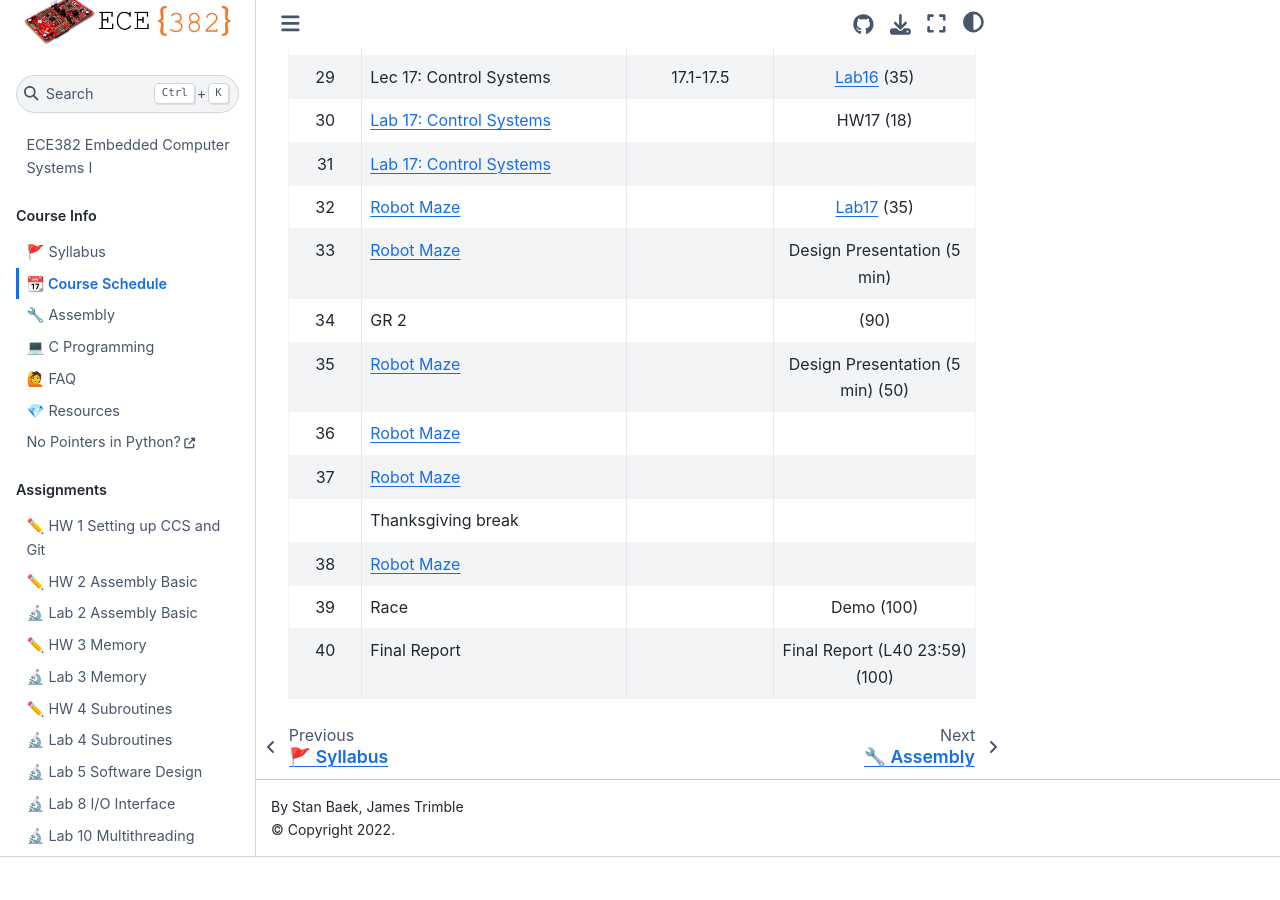
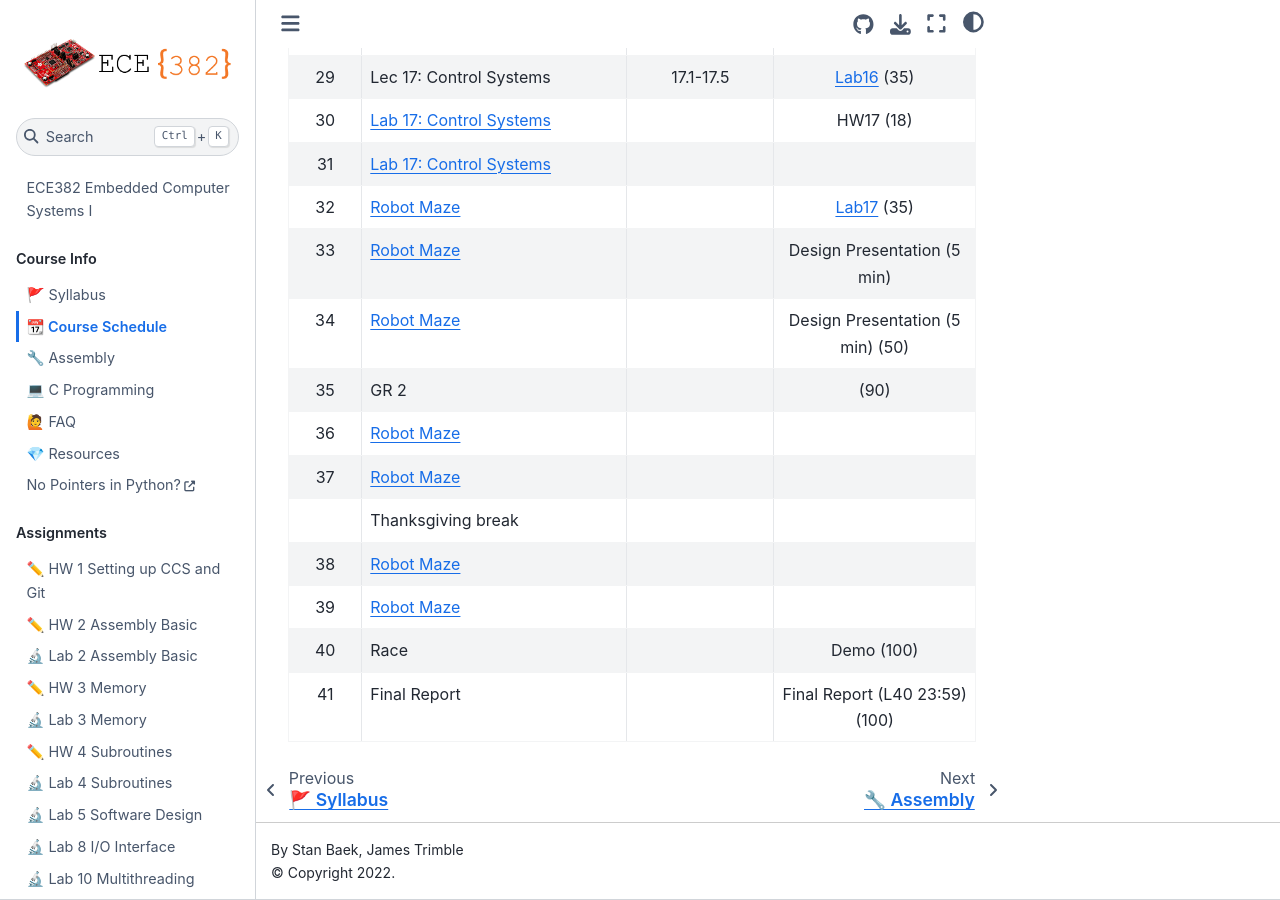
Before and after one commit to USAFA-ECE/ece382, a Jupyter Book: the page built from docs/schedule.md, in a window 1280 px wide and 900 px high, scrolled down 1634 px. Built offline with Jupyter Book 1.0.4 settings and Sphinx 7.4.7 and the Sphinx Book theme 1.1.4, drawn with Linux system fonts in a browser that asks for light colours; before the commit the page ends 2491 px from its top, so only the background shows below that.

Commit message:
updated schedule...added lesson 41 and adjusted GR2 date to better fit academic calendar

```diff
--- a/docs/schedule.md
+++ b/docs/schedule.md
@@ -40,11 +40,12 @@ This schedule is subject to change as appropriate.
 | 31     | [Lab 17: Control Systems](Assignments/lab17.md)  |                      |                                           |
 | 32     | [Robot Maze](Assignments/project.md)             |                      | [Lab17](Assignments/lab17.md)         (35)|
 | 33     | [Robot Maze](Assignments/project.md)             |                      | Design Presentation (5 min)               |
-| 34     | GR 2                                             |                      |                                       (90)|
-| 35     | [Robot Maze](Assignments/project.md)             |                      | Design Presentation (5 min)           (50)|
+| 34     | [Robot Maze](Assignments/project.md)             |                      | Design Presentation (5 min)           (50)|
+| 35     | GR 2                                             |                      |                                       (90)|
 | 36     | [Robot Maze](Assignments/project.md)             |                      |                                           |
 | 37     | [Robot Maze](Assignments/project.md)             |                      |                                           |
 |        | Thanksgiving break                               |                      |                                           |
 | 38     | [Robot Maze](Assignments/project.md)             |                      |                                           |
-| 39     | Race                                             |                      | Demo                                 (100)|
-| 40     | Final Report                                     |                      | Final Report (L40 23:59)             (100)|
+| 39     | [Robot Maze](Assignments/project.md)             |
+| 40     | Race                                             |                      | Demo                                 (100)|
+| 41     | Final Report                                     |                      | Final Report (L40 23:59)             (100)|
```
